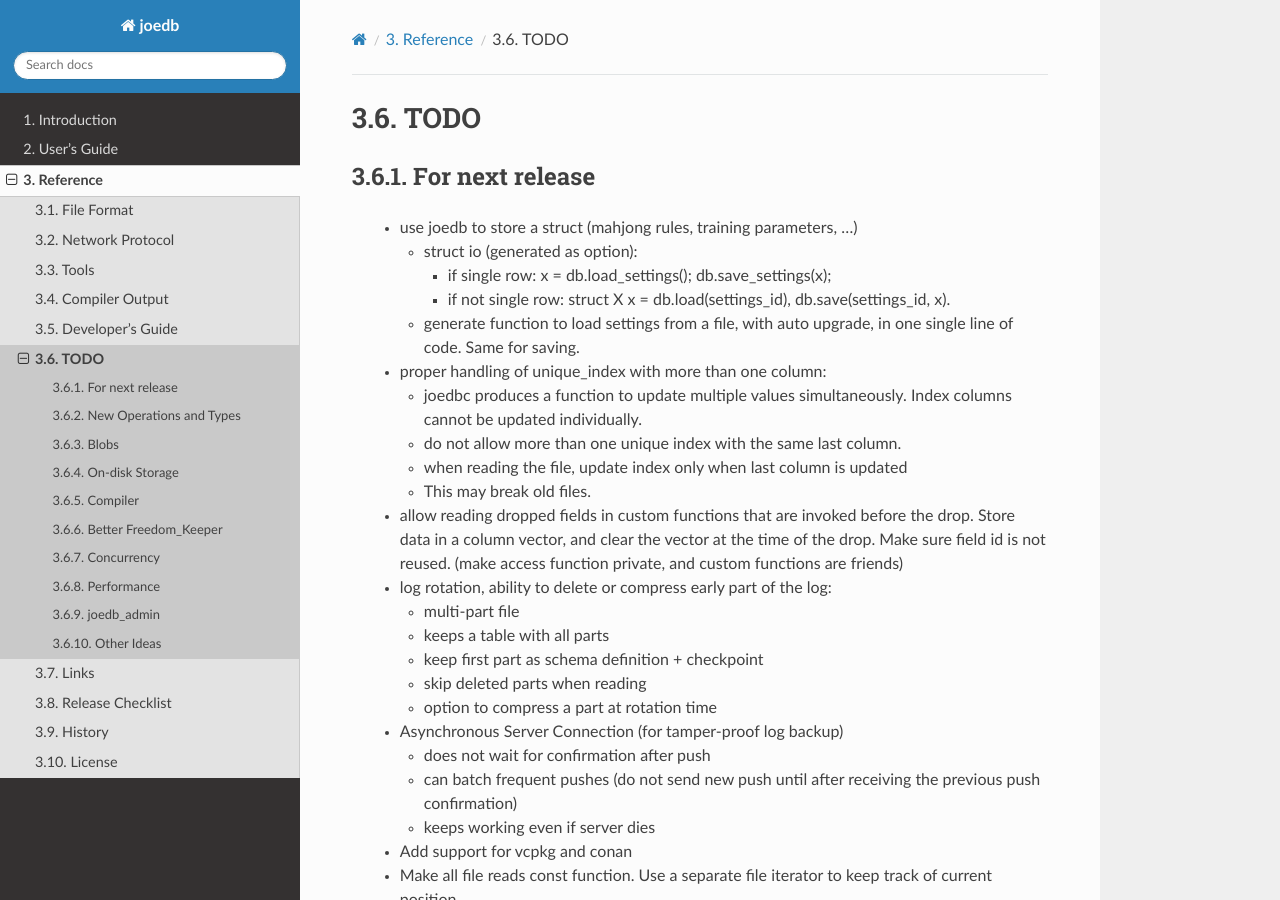
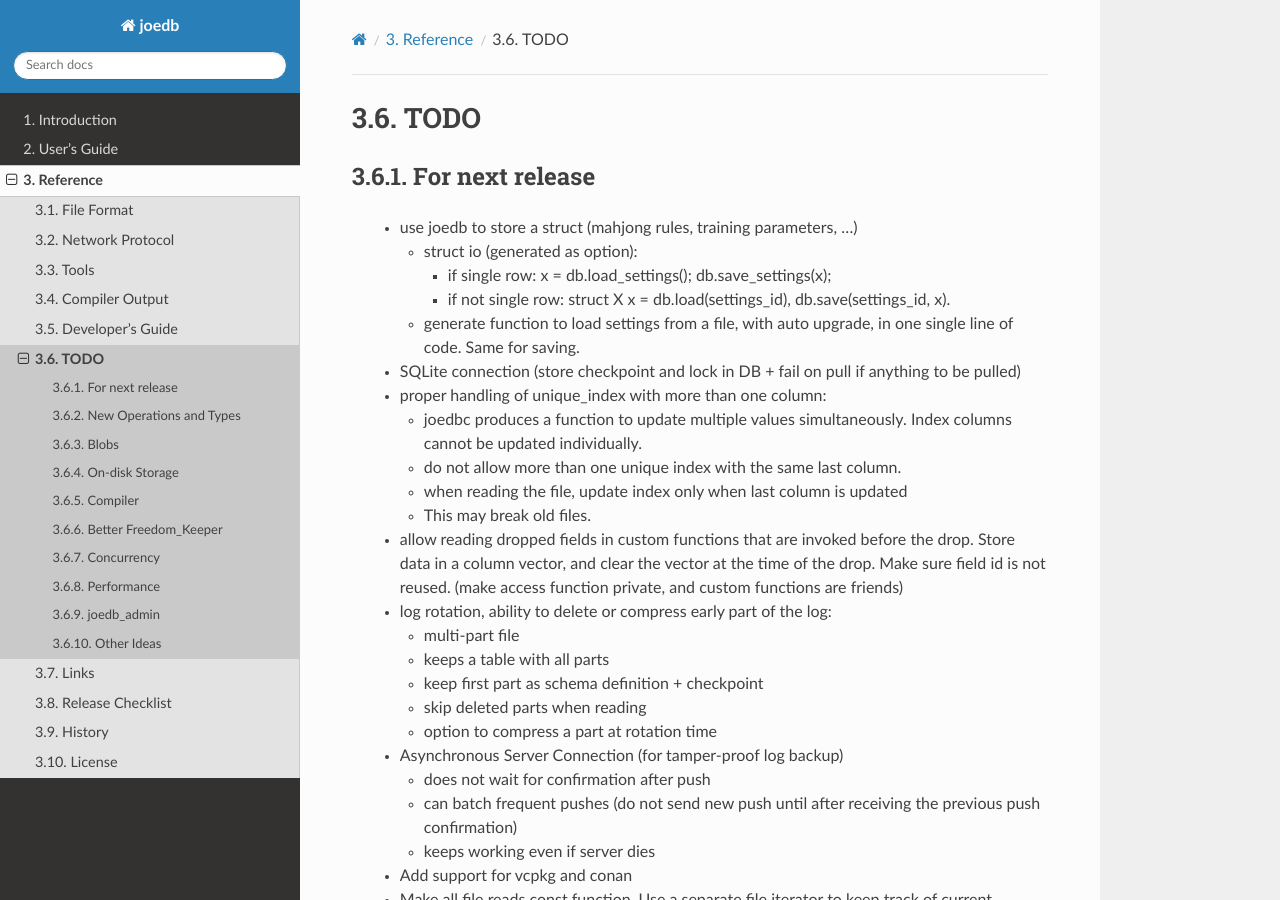
Before and after one commit to Remi-Coulom/joedb, a Sphinx documentation site: the page built from doc/source/todo.rst, in a window 1280 px wide and 900 px high. Built offline with Sphinx 7.4.7 and the Read the Docs theme 2.0.0, drawn with Linux system fonts in a browser that asks for light colours; formulas are drawn with MathJax 3.

Commit message:
SQLite connection idea

```diff
--- a/doc/source/todo.rst
+++ b/doc/source/todo.rst
@@ -11,6 +11,8 @@
      - if not single row:  struct X x = db.load(settings_id), db.save(settings_id, x).
    - generate function to load settings from a file, with auto upgrade, in one
      single line of code. Same for saving.
+
+ - SQLite connection (store checkpoint and lock in DB + fail on pull if anything to be pulled)
 
  - proper handling of unique_index with more than one column:
 
```
